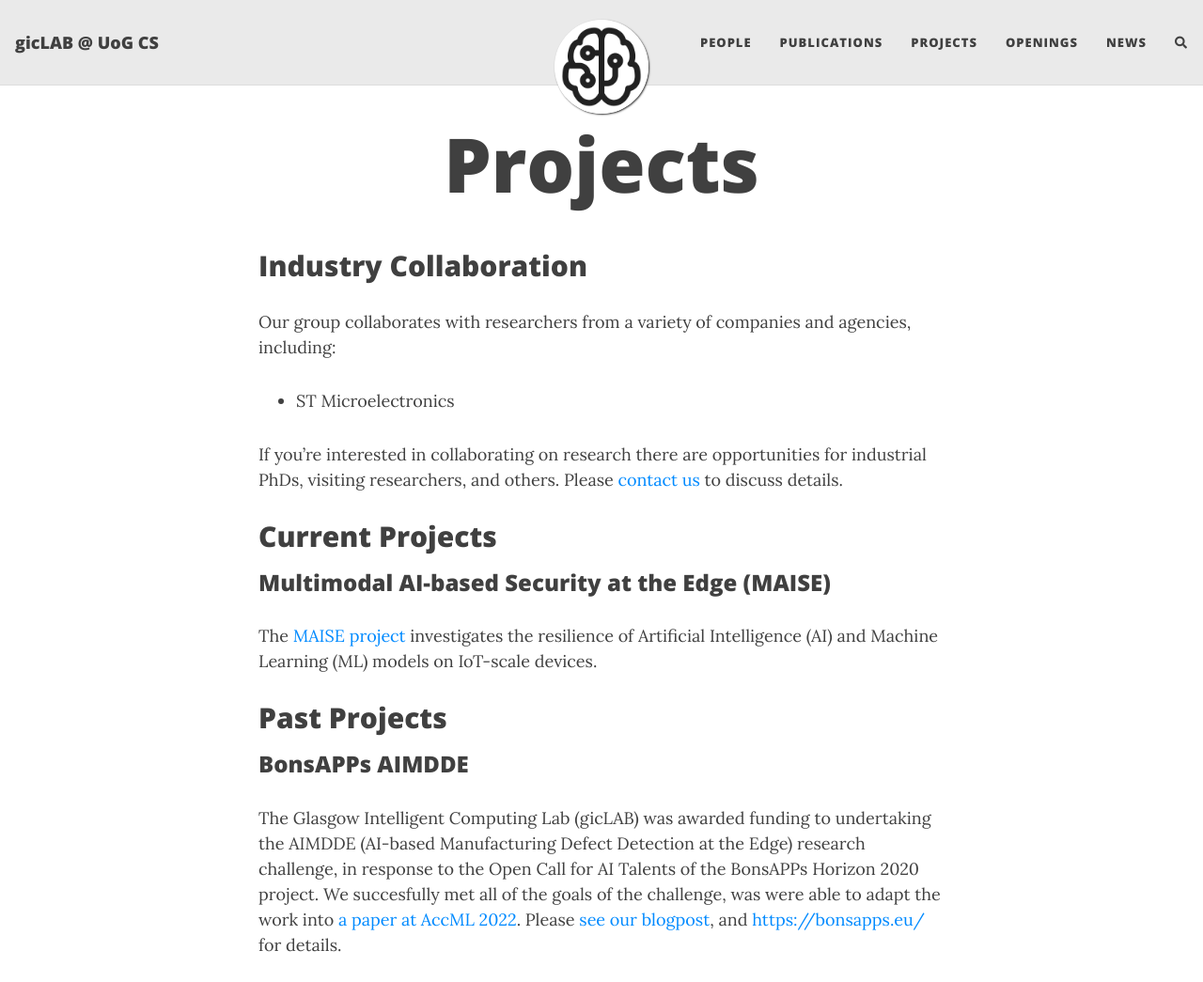
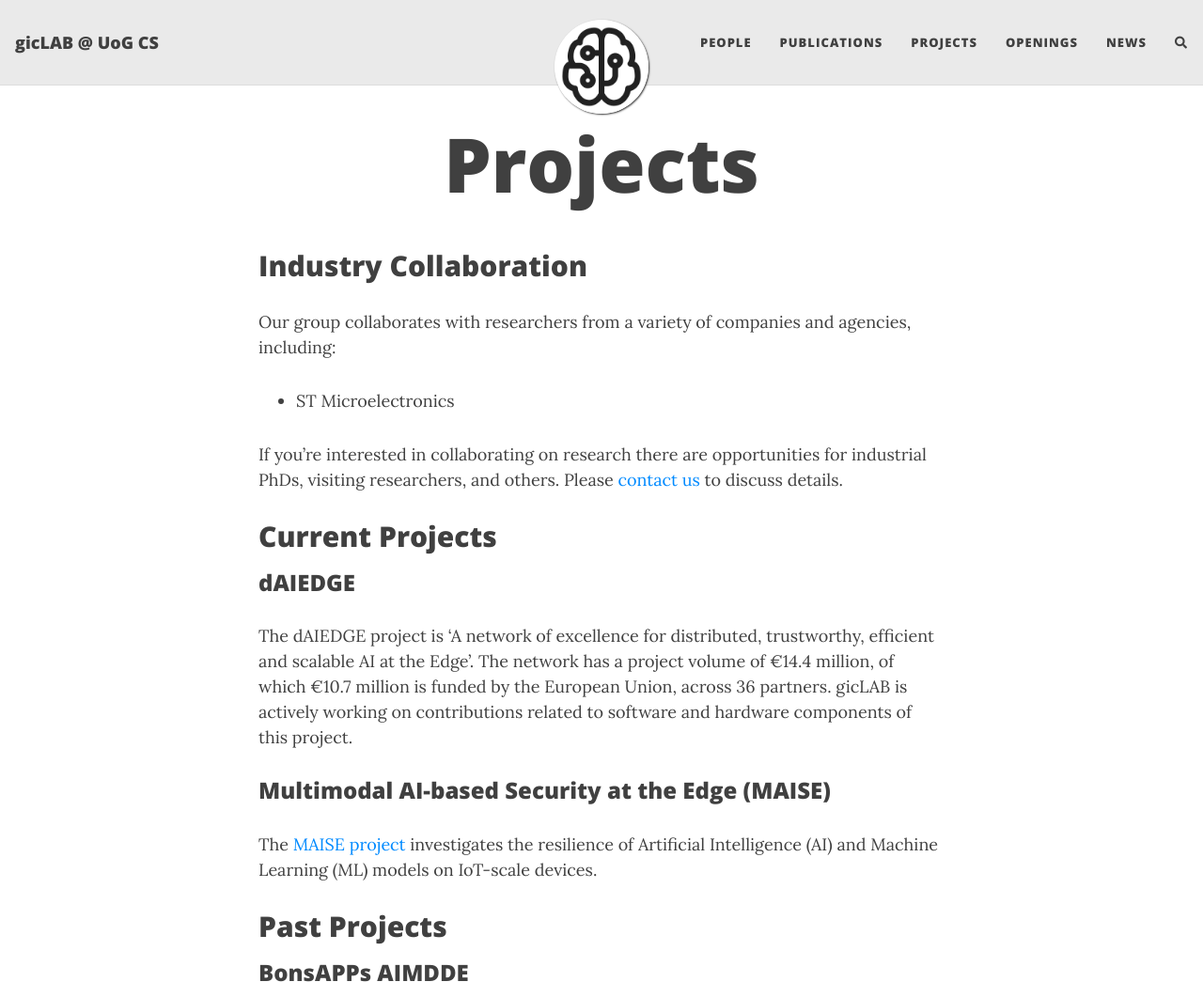
Before and after one commit to gicLAB/gicLAB.github.io, a Jekyll site: the page built from projects.md, in a window 1280 px wide and 1370 px high, cut to the strip 0-1045 px from the top of the window. Shown: the whole strip at 94% size. Built offline with Jekyll 4.4.1, drawn with Linux system fonts in a browser that asks for light colours; nearby versions of some CDN libraries; comment, search, counter and statistics services are not loaded.

Commit message:
Update daiedge

```diff
--- a/projects.md
+++ b/projects.md
@@ -12,6 +12,12 @@ If you're interested in collaborating on research there are opportunities for in
 
 ## Current Projects
 
+### dAIEDGE
+
+The dAIEDGE project is ‘A network of excellence for distributed, trustworthy, efficient and scalable AI at the Edge’.
+The network has a project volume of €14.4 million, of which €10.7 million is funded by the European Union, across 36 partners.
+gicLAB is actively working on contributions related to software and hardware components of this project.
+
 ### Multimodal AI-based Security at the Edge (MAISE)
 
 The [MAISE project](https://petras-iot.org/project/multimodal-ai-based-security-at-the-edge-maise/) investigates the resilience of Artificial Intelligence (AI) and Machine Learning (ML) models on IoT-scale devices.
```
Also changed, not shown: _posts/2023-09-11-daiedge_kickoff.md (+1 -1 lines).
